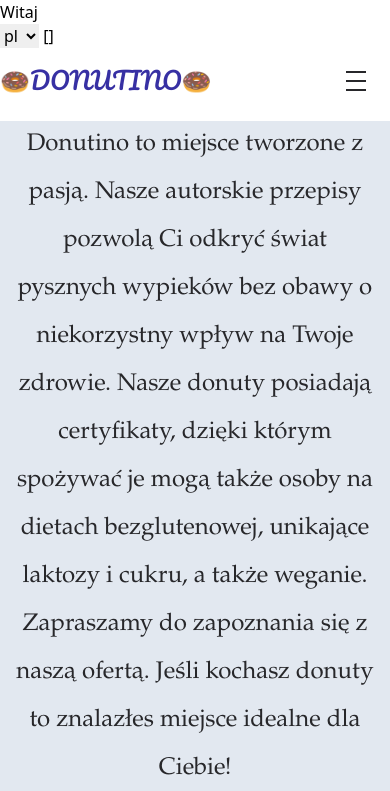
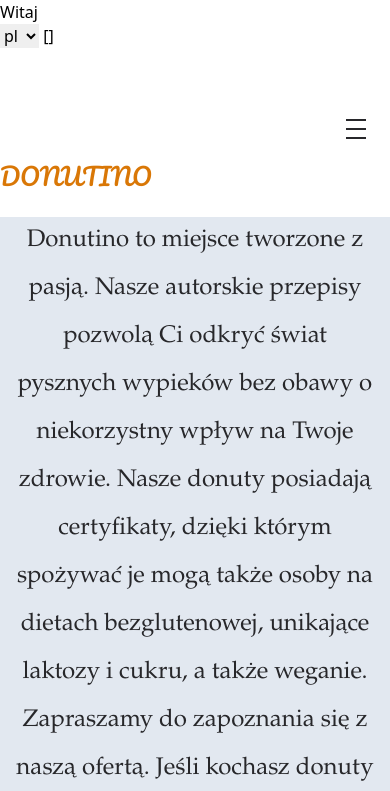
Before and after one commit to DominoxB/donutshop, a Vue app: page / in a window 390 px wide. Shown: the top 791 px of the page. Built offline with nearby package versions, Linux system fonts and the light colour scheme.

Commit message:
add shop's logo

```diff
--- a/src/components/atoms/DonutItem.vue
+++ b/src/components/atoms/DonutItem.vue
@@ -5,7 +5,7 @@
   >
     <img :src="donut.image" class="w-64 h-72 object-contain"/>
     <div
-      class="text-xl text-center text-blue-900 group-hover:text-blue-500 font-garamond font-semibold"
+      class="text-xl text-center text-amber-700 group-hover:text-amber-600 font-garamond font-semibold"
     >
       <div>{{ donut.taste }}</div>
     </div>
--- a/src/components/molecules/Navbar.vue
+++ b/src/components/molecules/Navbar.vue
@@ -1,13 +1,21 @@
 <template>
-  <div class="sticky top-0 bg-white w-screen pt-4 z-10 md:relative lg:relative">
+  <div class="bg-white w-screen pt-4 z-10 md:relative lg:relative">
     <div
-      class="flex md:block justify-between text-2xl md:text-4xl md:text-center md:pb-4 lg:text-6xl lg:pb-4 text-indigo-800"
+      class="flex md:block justify-between text-2xl md:text-4xl md:text-center md:pb-4 lg:text-6xl lg:pb-4 text-amber-600"
     >
-      <router-link to="/">
-        <span class="font-pacifico">🍩DONUTINO🍩</span>
-      </router-link>
-      <NavbarHamburger @mobileMenu="showMenu($event)" class="flex my-auto md:hidden"></NavbarHamburger>
+      <div>
+        <router-link to="/">
+          <img src="@/images/donutino.png" class="invisible md:visible w-24 h-24 mx-auto pb-2" />
+          <span class="font-pacifico">DONUTINO</span>
+        </router-link>
+      </div>
+      <NavbarHamburger
+          @mobileMenu="showMenu($event)"
+          class="flex my-auto md:hidden mr-14"
+        ></NavbarHamburger>
+
     </div>
+
   </div>
   <div
     class="sticky hidden font-pacifico md:block lg:block top-0 bg-white text-l text-center py-2 md:text-2xl lg:text-4xl items-center justify-center space-x-8"
@@ -30,14 +38,14 @@ export default {
   components: {
     CustomLink,
     NavbarHamburger,
-},
+  },
   setup() {
     const showMenu = (event) => {
-      console.log(event)
-    }
+      console.log(event);
+    };
     return {
-      showMenu
-    }
-  }
+      showMenu,
+    };
+  },
 };
 </script>
```
Also changed, not shown: src/images/donutino.png (added).
